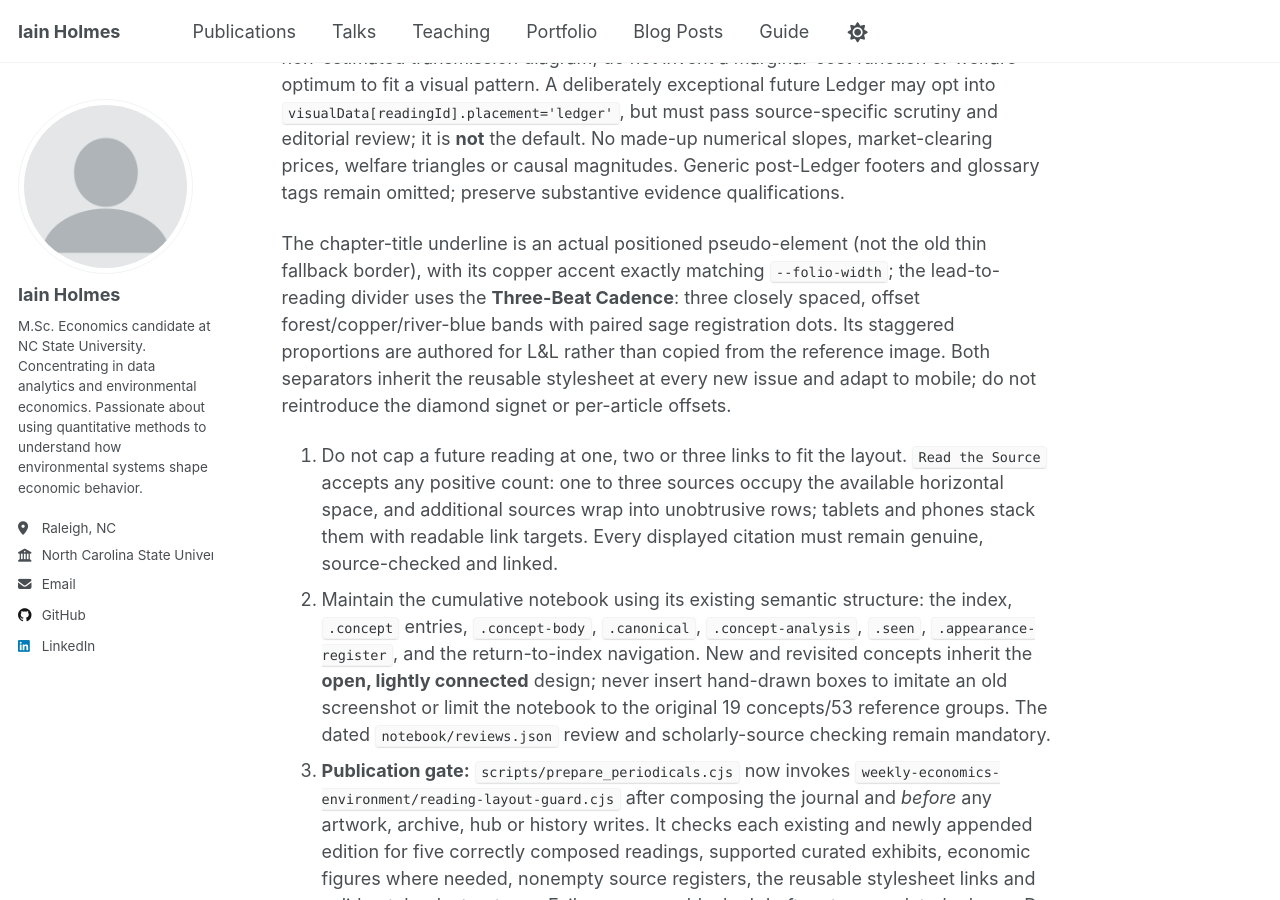
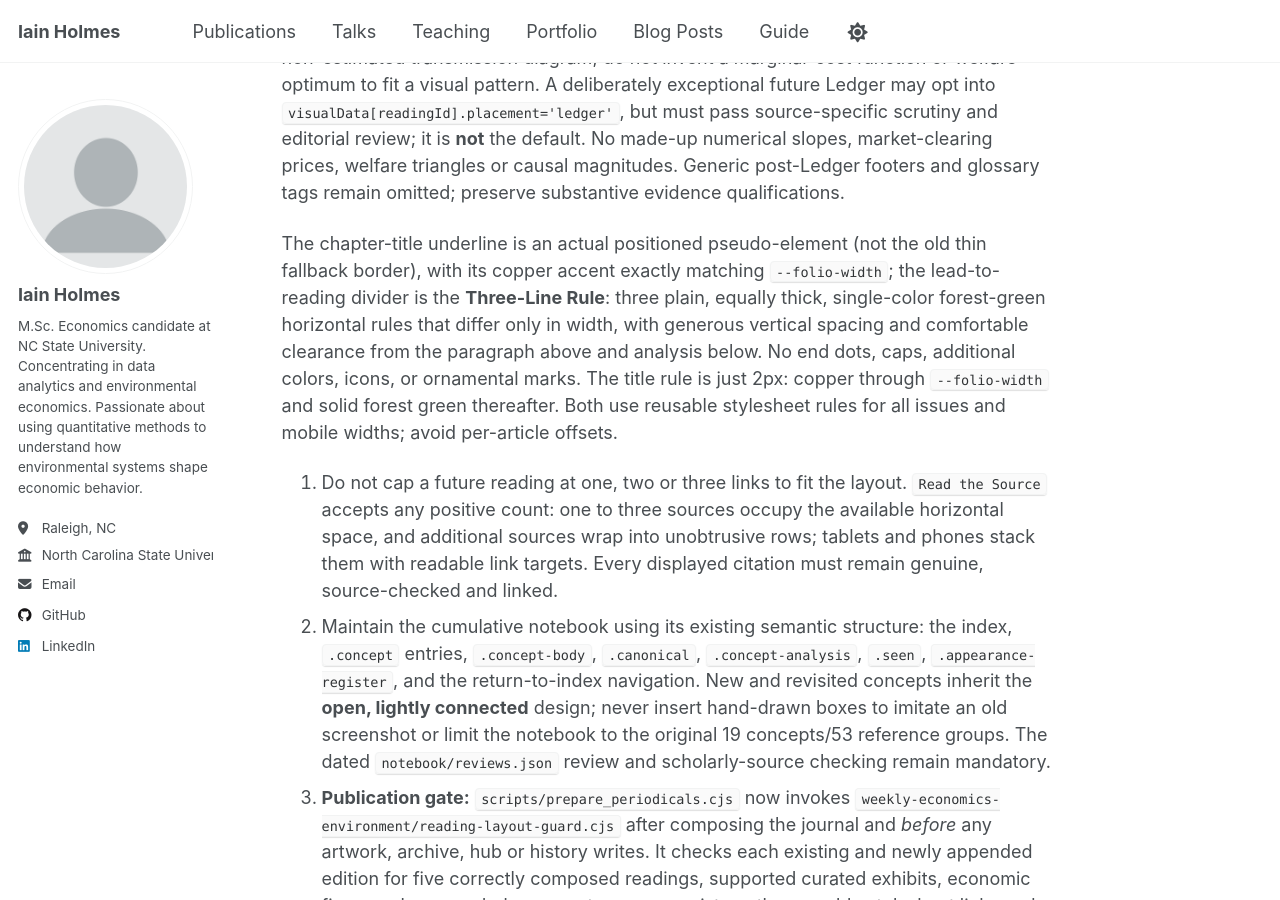
Before and after one commit to iainholmes/iainholmes.github.io, a Jekyll site: the page built from personal-updates/PUBLISHING.md, in a window 1280 px wide and 900 px high, scrolled down 12117 px. Built offline with Jekyll 4.4.1, drawn with Linux system fonts in a browser that asks for light colours; nearby versions of some CDN libraries; our own code applies the rules of GitHub Pages for plain Markdown files; library files that are not in the unit come from our copies; a script that is not in the unit is left out.

Commit message:
Make future L&L separators inherit the approved clean-line treatment

```diff
--- a/personal-updates/PUBLISHING.md
+++ b/personal-updates/PUBLISHING.md
@@ -104,7 +104,7 @@ Check notebook → article/edition and journal → notebook links on desktop and
 
 **The default is a detached economic-graphics companion within Economic Interpretation, adjacent to the Incidence Ledger—not a figure embedded beneath its affected-party rows.** The formatter places exactly one curated graphic in this interpretation panel, and the publication guard enforces its generated placement and content. Use actual reported measures in quantitative plots, carefully identified structural/model figures where grounded, or a canonical theory graph *only* where the reading supports that economic mechanism. For classical supply-and-demand treatments, label price/quantity, shifts, and computed illustrative intersections while prominently distinguishing schematic equilibria from estimated data. An article without such an implied model (for example, the PFAS farm-contamination study) retains a qualitative, explicitly non-estimated transmission diagram; do not invent a marginal-cost function or welfare optimum to fit a visual pattern. A deliberately exceptional future Ledger may opt into `visualData[readingId].placement='ledger'`, but must pass source-specific scrutiny and editorial review; it is **not** the default. No made-up numerical slopes, market-clearing prices, welfare triangles or causal magnitudes. Generic post-Ledger footers and glossary tags remain omitted; preserve substantive evidence qualifications.
 
-The chapter-title underline is an actual positioned pseudo-element (not the old thin fallback border), with its copper accent exactly matching `--folio-width`; the lead-to-reading divider uses the **Three-Beat Cadence**: three closely spaced, offset forest/copper/river-blue bands with paired sage registration dots. Its staggered proportions are authored for L&L rather than copied from the reference image. Both separators inherit the reusable stylesheet at every new issue and adapt to mobile; do not reintroduce the diamond signet or per-article offsets.
+The chapter-title underline is an actual positioned pseudo-element (not the old thin fallback border), with its copper accent exactly matching `--folio-width`; the lead-to-reading divider is the **Three-Line Rule**: three plain, equally thick, single-color forest-green horizontal rules that differ only in width, with generous vertical spacing and comfortable clearance from the paragraph above and analysis below. No end dots, caps, additional colors, icons, or ornamental marks. The title rule is just 2px: copper through `--folio-width` and solid forest green thereafter. Both use reusable stylesheet rules for all issues and mobile widths; avoid per-article offsets.
 
 3. Do not cap a future reading at one, two or three links to fit the layout. `Read the Source` accepts any positive count: one to three sources occupy the available horizontal space, and additional sources wrap into unobtrusive rows; tablets and phones stack them with readable link targets. Every displayed citation must remain genuine, source-checked and linked.
 4. Maintain the cumulative notebook using its existing semantic structure: the index, `.concept` entries, `.concept-body`, `.canonical`, `.concept-analysis`, `.seen`, `.appearance-register`, and the return-to-index navigation. New and revisited concepts inherit the **open, lightly connected** design; never insert hand-drawn boxes to imitate an old screenshot or limit the notebook to the original 19 concepts/53 reference groups. The dated `notebook/reviews.json` review and scholarly-source checking remain mandatory.
```
